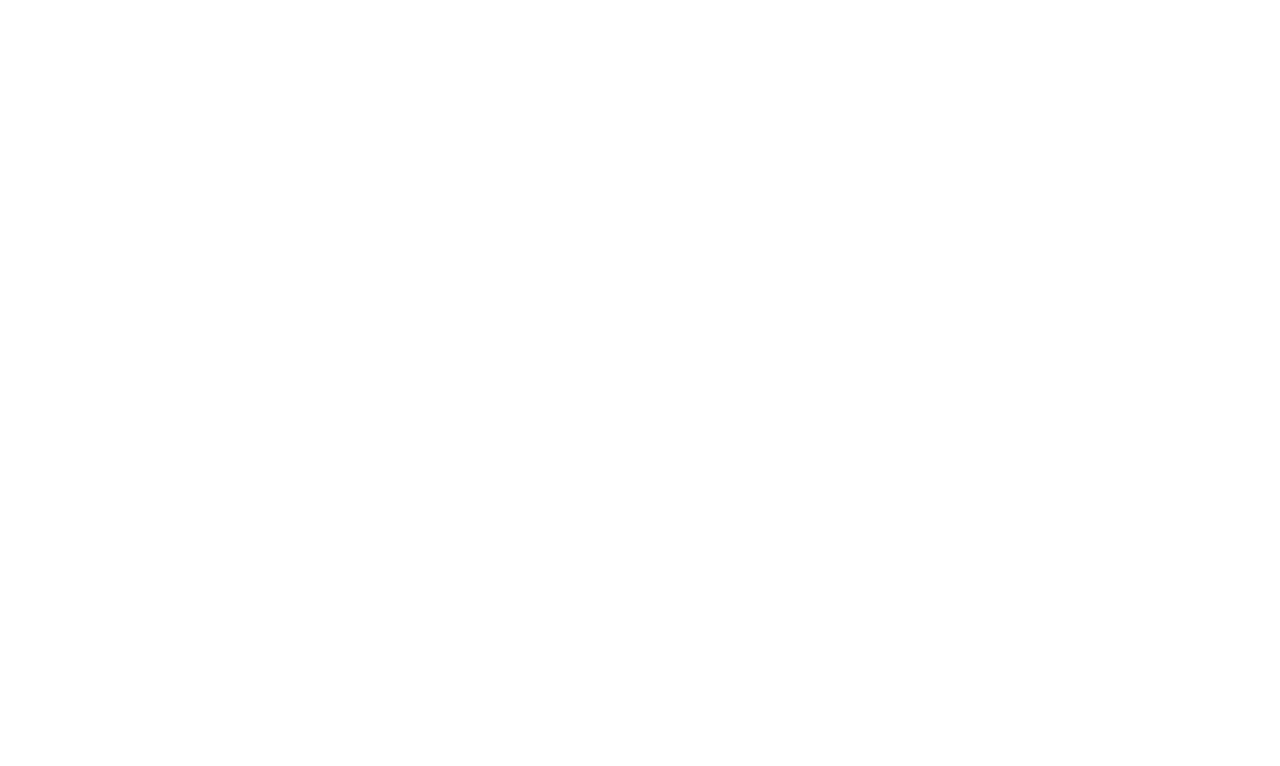
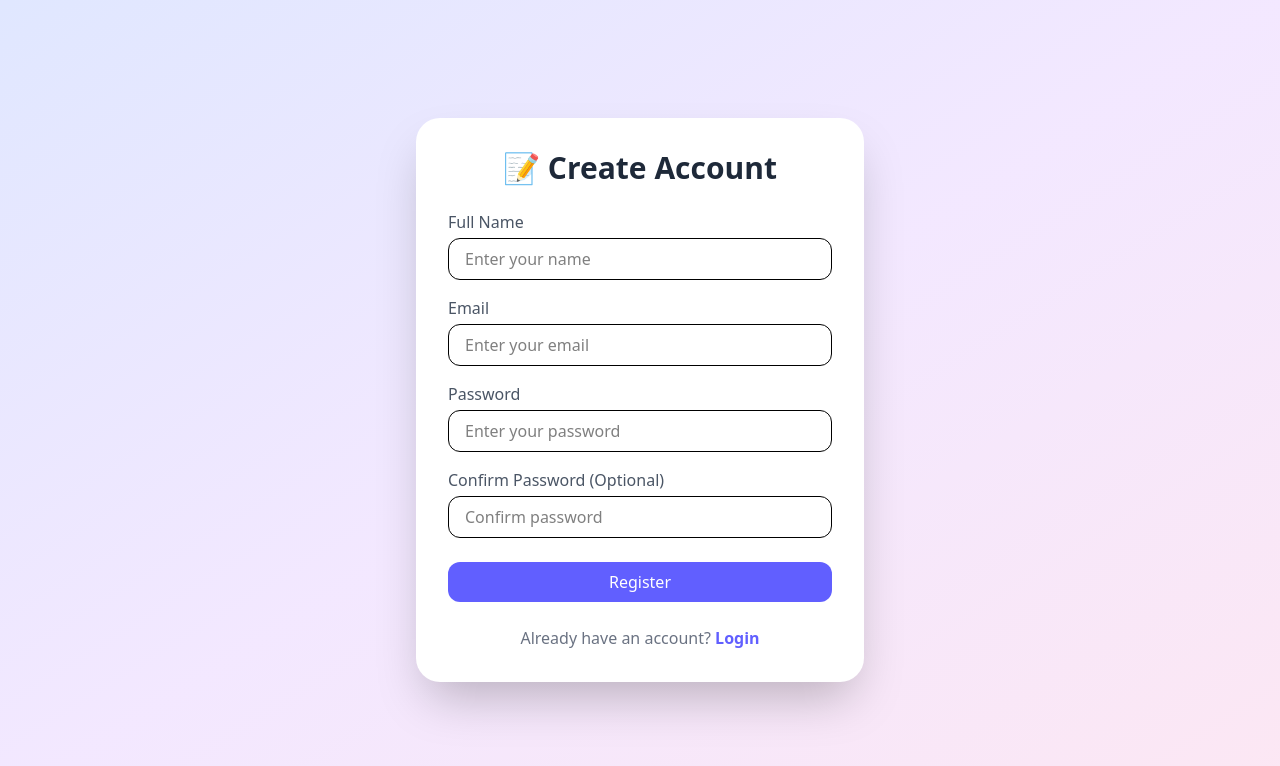
Before and after one commit to Nagendran05/Money_tracker_UI, a Vue app: page /register in a window 1280 px wide. Before the commit this address had no page. Shown: the top 766 px of the page. Built offline with nearby package versions, Linux system fonts and the light colour scheme.

Commit message:
RegisterPage Created

```diff
--- a/src/components/LoginPage.vue
+++ b/src/components/LoginPage.vue
@@ -8,7 +8,7 @@
       <form @submit.prevent="login" class="space-y-4">
 
         <div>
-          <input type="text" v-model="phone" placeholder="Enter Phone Number" required
+          <input type="text" v-model="email" placeholder="Enter Email" required
             class="w-full px-4 py-2 text-white border border-gray-100 rounded-lg focus:outline-none focus:ring-2 focus:ring-indigo-400"/>
         </div>
 
@@ -40,7 +40,7 @@
 
   data() {
     return {
-      phone: "",
+      email: "",
       password: "",
       loading: false,
       error: ""
@@ -54,7 +54,7 @@
 
       try {
         const res = await axios.post("http://127.0.0.1:8000/api/login", {
-          phone: this.phone,
+          email: this.email,
           password: this.password
         });
 
@@ -62,7 +62,7 @@
         this.$router.push("/dashboard");
 
       } catch (err) {
-        this.error = "Invalid Phone Number or Password";
+        this.error = "Invalid Email Number or Password";
       } finally {
         this.loading = false;
       }
--- /dev/null
+++ b/src/components/RegisterPage.vue
@@ -0,0 +1,108 @@
+<template>
+  <div class="flex items-center justify-center min-h-screen bg-gradient-to-br from-indigo-100 via-purple-100 to-pink-100">
+
+    <div class="w-full max-w-md p-8 bg-white shadow-2xl rounded-3xl">
+
+      <!-- Title -->
+      <h2 class="mb-6 text-3xl font-bold text-center text-gray-800">
+        📝 Create Account
+      </h2>
+
+      <!-- Form -->
+      <form @submit.prevent="register">
+
+        <!-- Name -->
+        <div class="mb-4">
+          <label class="block mb-1 text-gray-600">Full Name</label>
+          <input
+            v-model="form.name"
+            type="text"
+            placeholder="Enter your name"
+            class="w-full px-4 py-2 border rounded-xl focus:ring-2 focus:ring-indigo-400 focus:outline-none"
+          />
+        </div>
+
+        <!-- Email -->
+        <div class="mb-4">
+          <label class="block mb-1 text-gray-600">Email</label>
+          <input
+            v-model="form.email"
+            type="email"
+            placeholder="Enter your email"
+            class="w-full px-4 py-2 border rounded-xl focus:ring-2 focus:ring-indigo-400 focus:outline-none"
+          />
+        </div>
+
+        <!-- Password -->
+        <div class="mb-4">
+          <label class="block mb-1 text-gray-600">Password</label>
+          <input
+            v-model="form.password"
+            type="password"
+            placeholder="Enter your password"
+            class="w-full px-4 py-2 border rounded-xl focus:ring-2 focus:ring-indigo-400 focus:outline-none"
+          />
+        </div>
+
+        <!-- Confirm Password (Optional) -->
+        <div class="mb-6">
+          <label class="block mb-1 text-gray-600">Confirm Password (Optional)</label>
+          <input
+            v-model="form.password_confirmation"
+            type="password"
+            placeholder="Confirm password"
+            class="w-full px-4 py-2 border rounded-xl focus:ring-2 focus:ring-indigo-400 focus:outline-none"
+          />
+        </div>
+
+        <!-- Button -->
+        <button
+          type="submit"
+          class="w-full py-2 text-white transition duration-300 bg-indigo-500 hover:bg-indigo-600 rounded-xl"
+        >
+          Register
+        </button>
+
+      </form>
+
+      <!-- Login Link -->
+      <p class="mt-6 text-center text-gray-500">
+        Already have an account?
+        <router-link to="/login" class="font-semibold text-indigo-500 hover:underline">
+          Login
+        </router-link>
+      </p>
+
+    </div>
+
+  </div>
+</template>
+
+<script>
+export default {
+  name: "Register",
+  data() {
+    return {
+      form: {
+        name: "",
+        email: "",
+        password: "",
+        password_confirmation: ""
+      }
+    };
+  },
+  methods: {
+    register() {
+      console.log("Register Data:", this.form);
+
+      // optional validation
+      if (!this.form.email || !this.form.password) {
+        alert("Email & Password required!");
+        return;
+      }
+
+
+    }
+  }
+};
+</script>
--- a/src/router.js
+++ b/src/router.js
@@ -2,10 +2,12 @@
 
 import Login from "./components/LoginPage.vue";
 import Dashboard from "./components/Dashboard.vue";
+import RegisterPage from "./components/RegisterPage.vue";
 
 const routes = [
   { path: "/", component: Login },
-  { path: "/dashboard", component: Dashboard }
+  { path: "/dashboard", component: Dashboard },
+  { path: "/register", component: RegisterPage }
 ];
 
 const router = createRouter({
```
